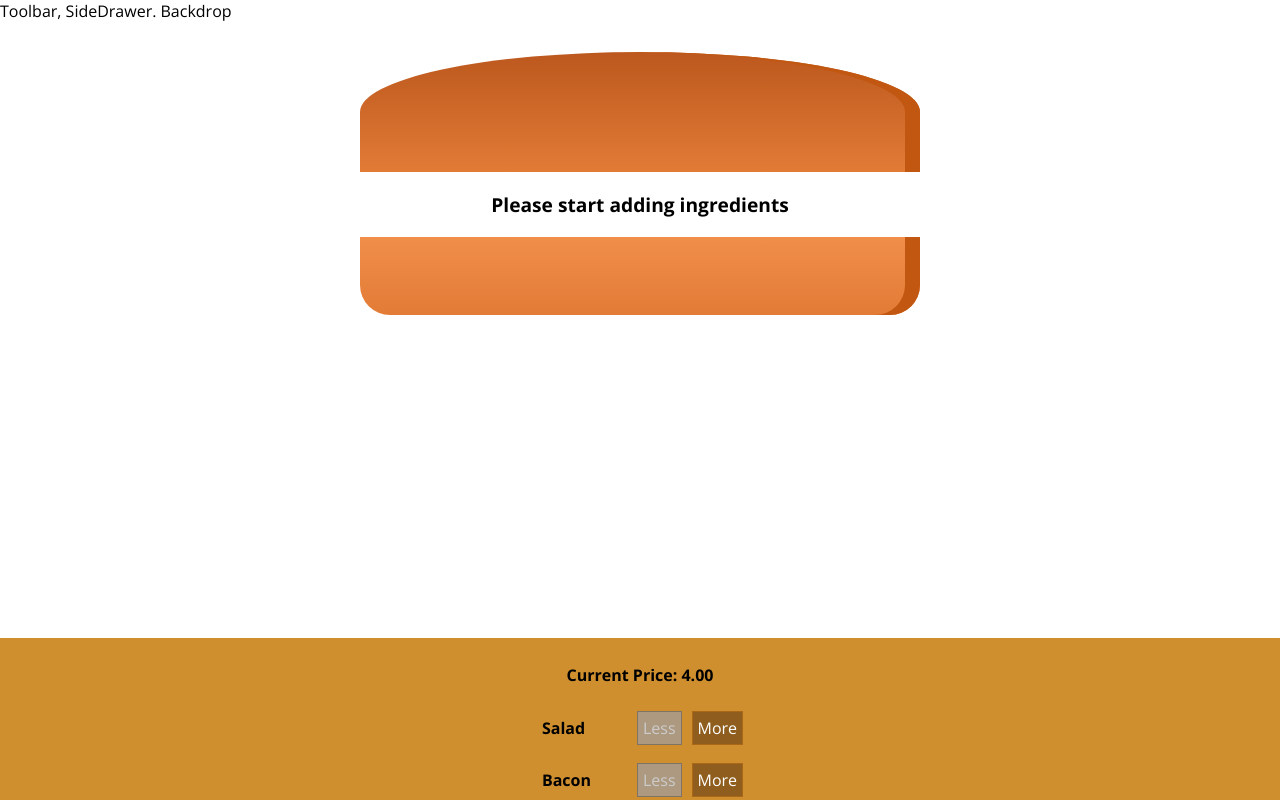
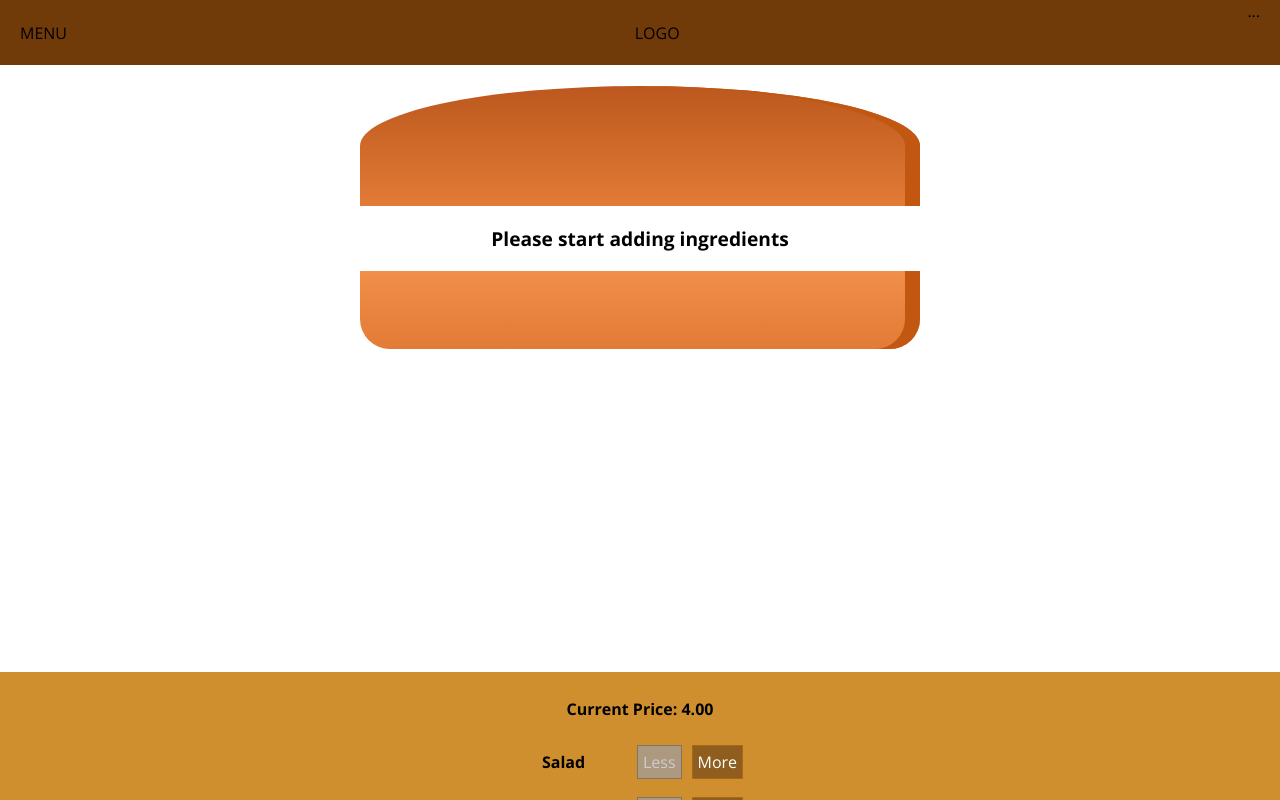
Before and after one commit to trickyBytes/react-guide-burger-builder, a React (Create React App) app: page / in a window 1280 px wide. Shown: the top 800 px of the page. Built offline with nearby package versions, Linux system fonts and the light colour scheme.

Commit message:
chapter-7: Added toolbar

```diff
--- a/src/components/Layout/Layout.js
+++ b/src/components/Layout/Layout.js
@@ -1,11 +1,12 @@
 import React from "react";
 
-import Aux from '../../hoc/Aux';
+import Aux from "../../hoc/Aux";
 import classes from "./Layout.module.scss";
+import Toolbar from "../Navigation/Toolbar/Toolbar";
 
 const Layout = props => (
   <Aux>
-    <div>Toolbar, SideDrawer. Backdrop</div>
+    <Toolbar/>
     <main className={classes.Content}>{props.children}</main>
   </Aux>
 );
--- a/src/components/Layout/Layout.module.scss
+++ b/src/components/Layout/Layout.module.scss
@@ -1,3 +1,3 @@
 .Content {
-  margin-top: 16px;
+  margin-top: 72px;
 }
--- /dev/null
+++ b/src/components/Navigation/Toolbar/Toolbar.js
@@ -0,0 +1,15 @@
+import React from 'react';
+
+import classes from './Toolbar.module.scss'
+
+const toolbar = (props) => (
+    <header className={classes.Toolbar}>
+        <div>MENU</div>
+        <div>LOGO</div>
+        <nav>
+            ...
+        </nav>
+    </header>
+);
+
+export default toolbar;
--- /dev/null
+++ b/src/components/Navigation/Toolbar/Toolbar.module.scss
@@ -0,0 +1,18 @@
+.Toolbar {
+    height: 65px;
+    width: 100%;
+    position: fixed;
+    top: 0;
+    left: 0;
+    background-color: #703B09;
+    display: flex;
+    justify-content: space-between;
+    align-items: center;
+    padding: 0 20px;
+    box-sizing: border-box;
+    z-index: 90;
+}
+
+.Toolbar nav {
+    height: 100%;
+}
```
